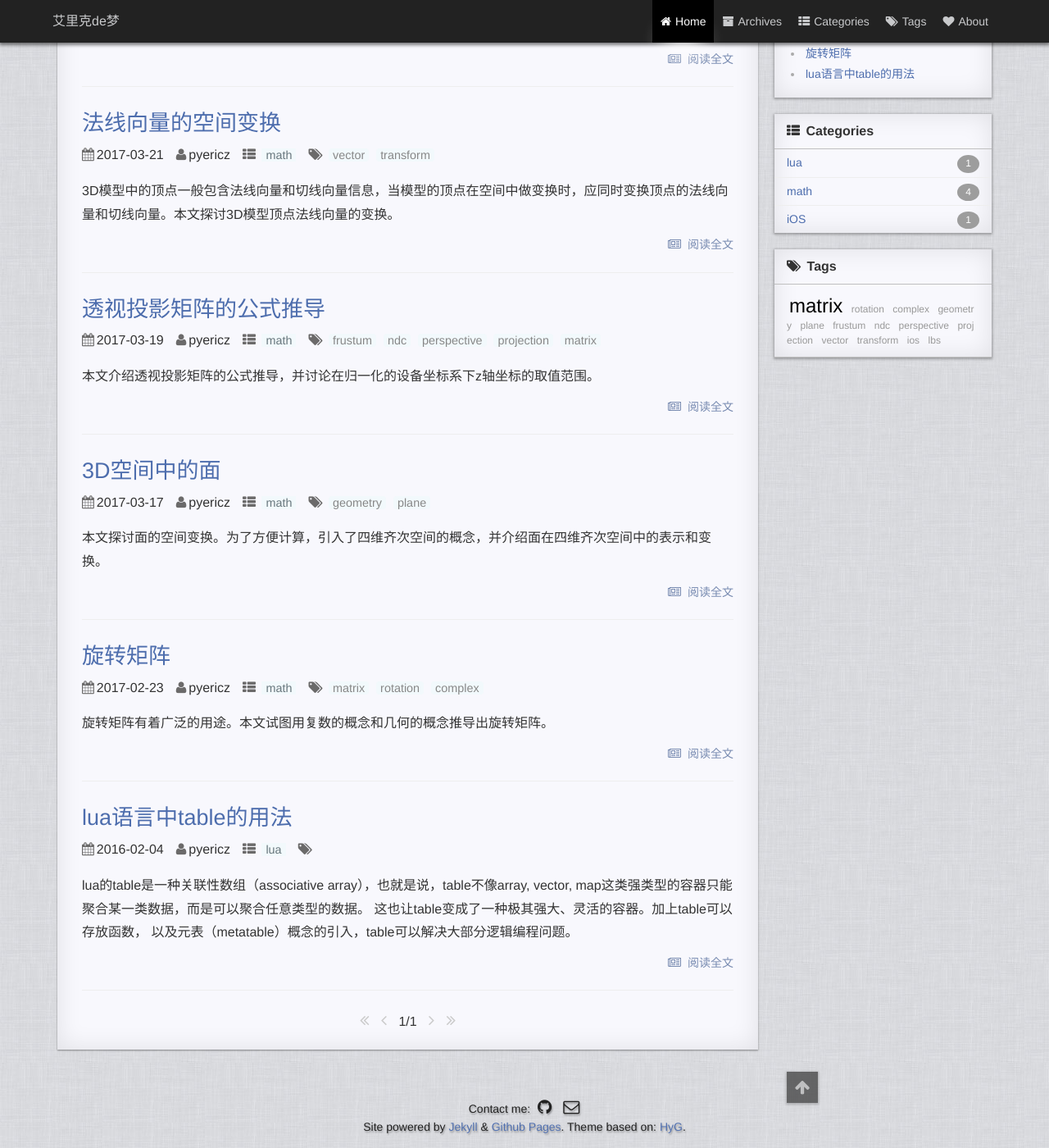
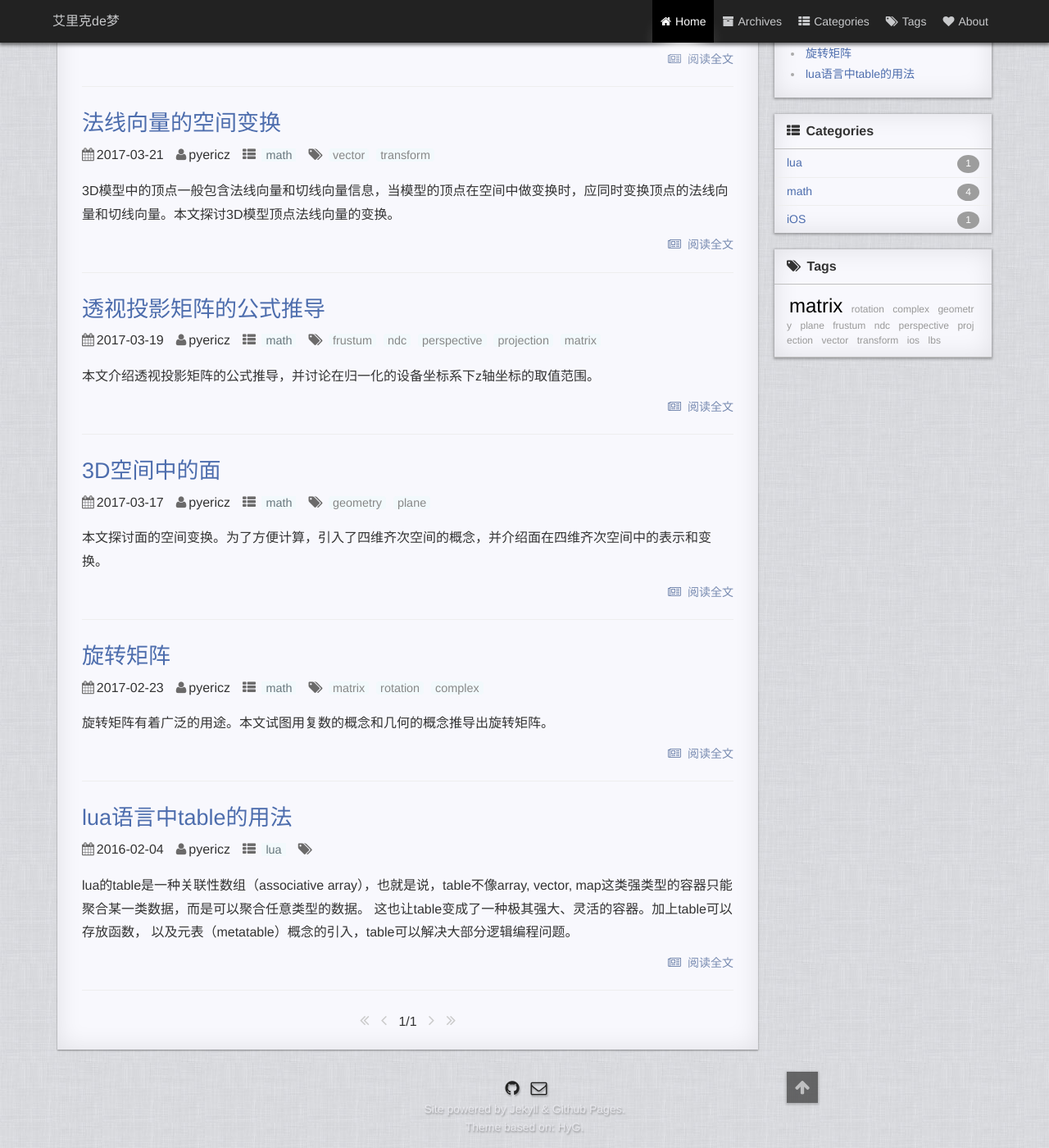
Before and after one commit to pyericz/blog, a Jekyll site: the page built from index.html, in a window 1280 px wide and 1400 px high, scrolled down 204 px. Shown: the whole window at 82% size. Built offline with Jekyll 4.4.1, drawn with Linux system fonts in a browser that asks for light colours; the list of posts is cut into pages by our own code; comment, search, counter and statistics services are not loaded.

Commit message:
footer theme update

```diff
--- a/_includes/footer.html
+++ b/_includes/footer.html
@@ -7,7 +7,7 @@
             {% if site.description_footer %} {{site.description_footer}} {% endif %}
         </p>
         <p class="contact">
-            Contact me: {% if site.github_username %}
+            {% if site.github_username %}
             <a href="https://github.com/{{site.github_username}}" title="GitHub"><i class="fa fa-github" aria-hidden="true"></i></a> {% endif %} {% if site.email %}
             <a href="mailto:{{site.email}}" title="email"><i class="fa fa-envelope-o" aria-hidden="true"></i></a> {% endif %} {% if site.weibo_username %}
             <a href="http://weibo.com/{{site.weibo_username}}" title="Weibo"><i class="fa fa-weibo" aria-hidden="true"></i></a> {% endif %} {% if site.zhihu_username %}
@@ -21,6 +21,8 @@
             <span>
                 Site powered by <a href="https://jekyllrb.com/">Jekyll</a> & <a href="https://pages.github.com/">Github Pages</a>.
             </span>
+        </p>
+        <p class="power">
             <span>
                 Theme based on: <a href="https://github.com/Gaohaoyang/gaohaoyang.github.io.git">HyG</a>.
             </span>
--- a/_sass/_footer.scss
+++ b/_sass/_footer.scss
@@ -8,7 +8,7 @@
     // margin-top: 50px;
     // background-color: #2b2b3c;
     // box-shadow: 0 -2px 4px 1px rgba(0,0,0,0.5);
-    color: #222;
+    color: #e8e8ed;
     text-shadow: 1px 2px 2px rgba(0,0,0,0.3);
     .wrapper {
         width: 100%;
@@ -26,7 +26,7 @@
                 color: #222;
                 transition: 0.3s ease;
                 &:hover {
-                    color: #fff;
+                    color: #e8e8ed;
                 }
                 i {
                     margin: 0 5px;
@@ -39,7 +39,7 @@
         }
         .power {
             a {
-                color: #5271b0;
+                color: #e8e8ed;
                 transition: 0.3s ease;
                 &:hover {
                     color: #fff;
```
